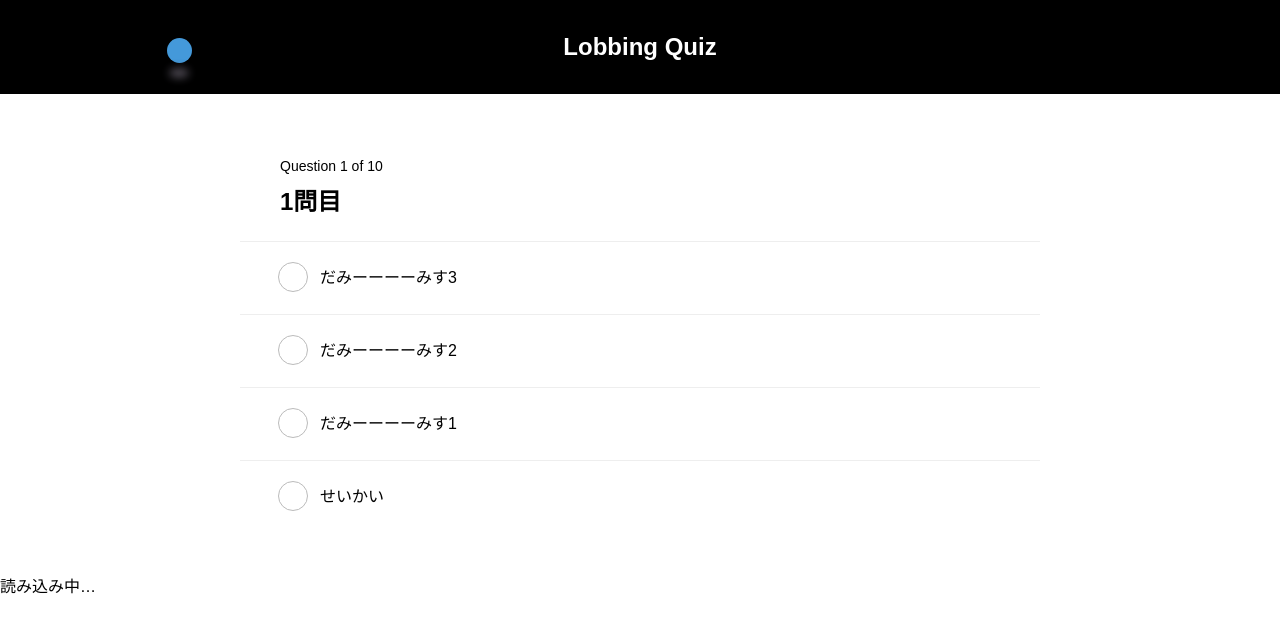
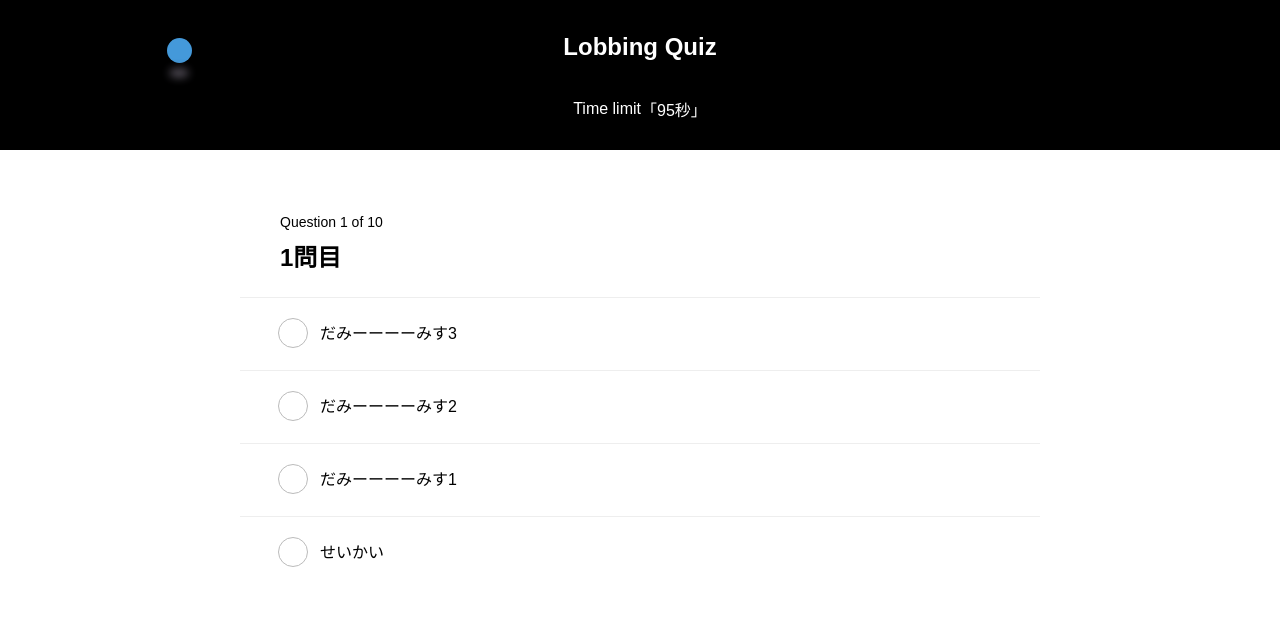
Before and after one commit to koki-table/react-quiz, a React (Create React App) app: page / in a window 1280 px wide. Shown: the top 632 px of the page. Built offline with nearby package versions, Linux system fonts and the light colour scheme; no server answers.

Commit message:
timer調整

```diff
--- a/public/index.html
+++ b/public/index.html
@@ -27,9 +27,9 @@
     </noscript>
     <div id="root"></div>
 
-    <section>
+    <!-- <section>
       <div class="timer-text">読み込み中…</div>
-    </section>
+    </section> -->
     <!--
       This HTML file is a template.
       If you open it directly in the browser, you will see an empty page.
--- a/src/App.css
+++ b/src/App.css
@@ -51,8 +51,8 @@
   height: 25px;
   border-radius: 50%;
   background: #4499da;
-  /* opacity: 0.6; */
-  animation: bound-anim 1s infinite;
+  /*opacity: 0.6;
+  */animation: bound-anim 1s infinite;
   -webkit-animation: bound-anim 1s infinite;
 }
 
@@ -107,3 +107,10 @@
     filter: blur(8px);
   }
 }
+
+/* timer */
+.timer-container {
+  display: flex;
+  justify-content: center;
+  align-items: center;
+}
--- a/src/App.js
+++ b/src/App.js
@@ -24,6 +24,7 @@ class App extends Component {
       answer: '',
       answersCount: {},
       result: '',
+      timerCount: 100,
     };
 
     this.handleAnswerSelected = this.handleAnswerSelected.bind(this);
@@ -38,6 +39,16 @@ class App extends Component {
       question: quizQuestions[0].question,
       answerOptions: shuffledAnswerOptions[0],
     });
+
+    // this.timerID = setInterval(
+    //   () => this.timerCount(),
+    // );
+
+    this.timerCount();
+  }
+
+  componentWillUnmount() {
+    clearInterval(this.timerCount());
   }
 
   shuffleArray(array) {
@@ -96,6 +107,7 @@ class App extends Component {
   setNextQuestion() {
     const counter = this.state.counter + 1;
     const questionId = this.state.questionId + 1;
+    clearTimeout(this.timerCount);
 
     this.setState({
       counter: counter,
@@ -104,16 +116,10 @@ class App extends Component {
       answerOptions: quizQuestions[counter].answers,
       answer: ''
     });
+
+    // タイマー処理のメソッド呼び出し
+    // this.timerCount();
   }
-
-  // getMistake() {
-  //   const answersCount = this.state.answersCount;
-  //   const answersCountKeys = Object.keys(answersCount);
-  //   const answersCountValues = answersCountKeys.map(key => answersCount[key]);
-  //   const maxAnswerCount = Math.max.apply(null, answersCountValues);
-
-  //   return answersCountKeys.filter(key => answersCount[key] === maxAnswerCount);
-  // }
 
   getResults() {
     // 参考になった箇所
@@ -143,6 +149,7 @@ class App extends Component {
     const quizMistakeCount = quizMistake.map(mistake =>
       mistake.count
     );
+
 
 
     console.log(quizMistakeText[0])
@@ -224,10 +231,7 @@ class App extends Component {
   }
 
   renderQuiz() {
-    // const timer = this.timerCount
-    // return timer() (
     return (
-
       // Quizファイルで運んできたpropsをstateにしてApp.jsのconstructorで初期化して各メソッドで利用できるようにしている
       <Quiz
         answer={this.state.answer}
@@ -244,7 +248,7 @@ class App extends Component {
 
   renderResult() {
     // setResultsでstateにresultを追加された状態だった場合に、回答を出す
-    return <Result quizResult={this.state.result} />;
+    return <Result quizResult={this.state.result}/>;
   }
 
   renderMistake() {
@@ -270,16 +274,16 @@ class App extends Component {
 
   timerCount() {
     //DOM取得
-    // const timerText = document.querySelector('.timer-text');
-    const timerText = document.getElementById('root');
-
-    // const text = document.querySelector('.text');
+    const timerText = document.querySelector('.timer');
 
     //JSXに埋め込む値
-    const h2Text = "制限時間";
+    const text = "Time limit";
 
     //カウントの初期値
-    let counter = 20;
+    // let counterTimer = 10;
+    let counterTimer = this.state.timerCount;
+
+    console.log(counterTimer)
 
     const timerCountDown =	() => {
       // quizQuestionsのオブジェクトの要素を取得
@@ -291,34 +295,61 @@ class App extends Component {
       );
 
       //カウントダウン
-      if(counter>0) {
-        counter--
-      } else if (counter === 0) {
+      if(counterTimer > 0) {
+
+        if (this.state.mistake) {
+          this.setState.timerCount = 44
+          console.log("ddddd")
+          clearTimeout(timerCountDown);
+          console.log(timerCountDown)
+          return;
+        }
+        counterTimer--
+        // console.log(counterTimer)
+
+
+      } else if (counterTimer === 0) {
+        // this.setState.timerCount = "game"
+        if (this.state.questionId === 1) {
+          this.setState({
+            mistake: [],
+            mistakeText: quizMistakeText[1],
+            mistakeCount: quizMistakeCount[1]
+          });
+          return;
+        } else if (this.state.questionId === 2) {
           this.setState({
             mistake: [],
             mistakeText: quizMistakeText[2],
             mistakeCount: quizMistakeCount[2]
           });
-        return;
+        } else if (this.state.questionId === 3) {
+          this.setState({
+            mistake: [],
+            mistakeText: quizMistakeText[3],
+            mistakeCount: quizMistakeCount[3]
+          });
+        }
       };
 
       //JSXの中身
       const elm = (
-      <section className="h2_elem">
-        <h2>{ h2Text }</h2>
-        <p>「{ counter }秒…」</p>
+      <section className="timer-container">
+        <p>{ text }</p>
+        <p>「{ counterTimer }秒」</p>
       </section>
       );
 
-      //レンダリング
+      if (!this.state.mistake) {
         ReactDOM.render(elm, timerText);
+        console.log("fffff")
+      }
     };
 
     //タイマー処理
     // 第一引数に処理、第二引数が時間
     setInterval(timerCountDown, 1000);
   }
-
 
   render() {
     return (
@@ -330,8 +361,10 @@ class App extends Component {
             <span className="shadow"></span>
           </div>
           <h2>Lobbing Quiz</h2>
+          <div className='timer'></div>
         </div>
         {this.judgment()}
+        {/* <div className='timer'></div> */}
         {/* {this.timerCount()} */}
       </div>
     );
--- a/src/components/Quiz.js
+++ b/src/components/Quiz.js
@@ -30,6 +30,7 @@ function Quiz(props) {
       transitionAppearTimeout={500}
     >
       <div key={props.questionId}>
+        {/* <div className='timer'></div> */}
         <QuestionCount counter={props.questionId} total={props.questionTotal} />
         <Question content={props.question} />
         <ul className="answerOptions">
--- a/src/components/Timer.js
+++ b/src/components/Timer.js
@@ -1,3 +1,6 @@
+
+
+
 
 // hooksの参考
 // import React, { useEffect, useState } from "react";
```
Lines whose indentation alone changed are shown as unchanged.
